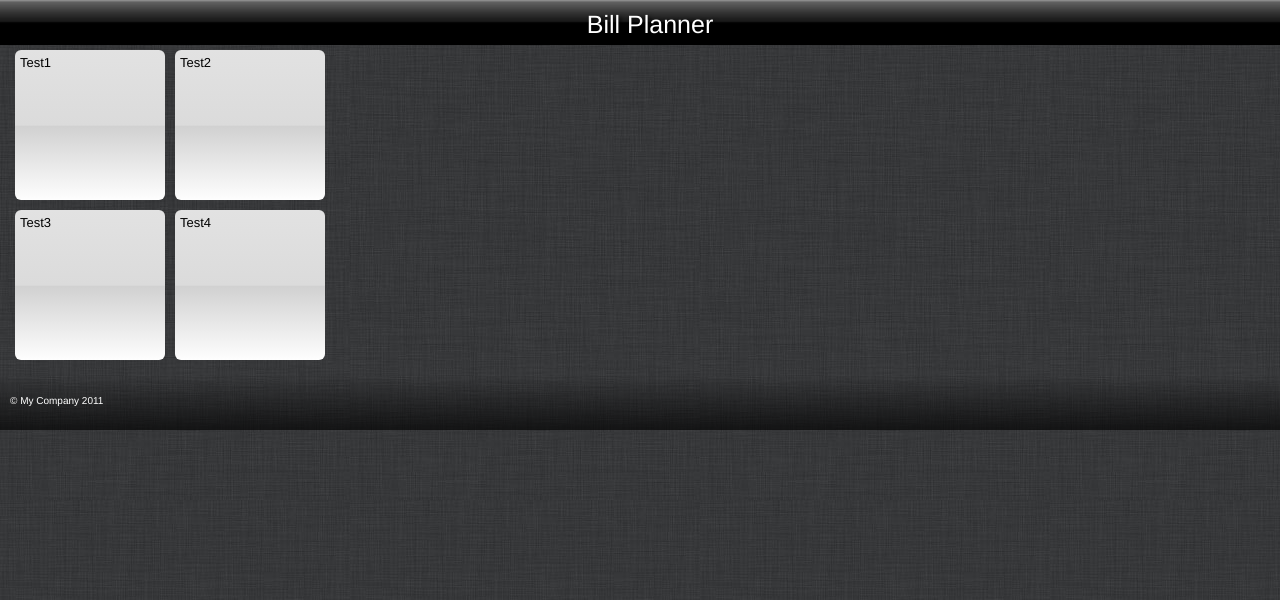
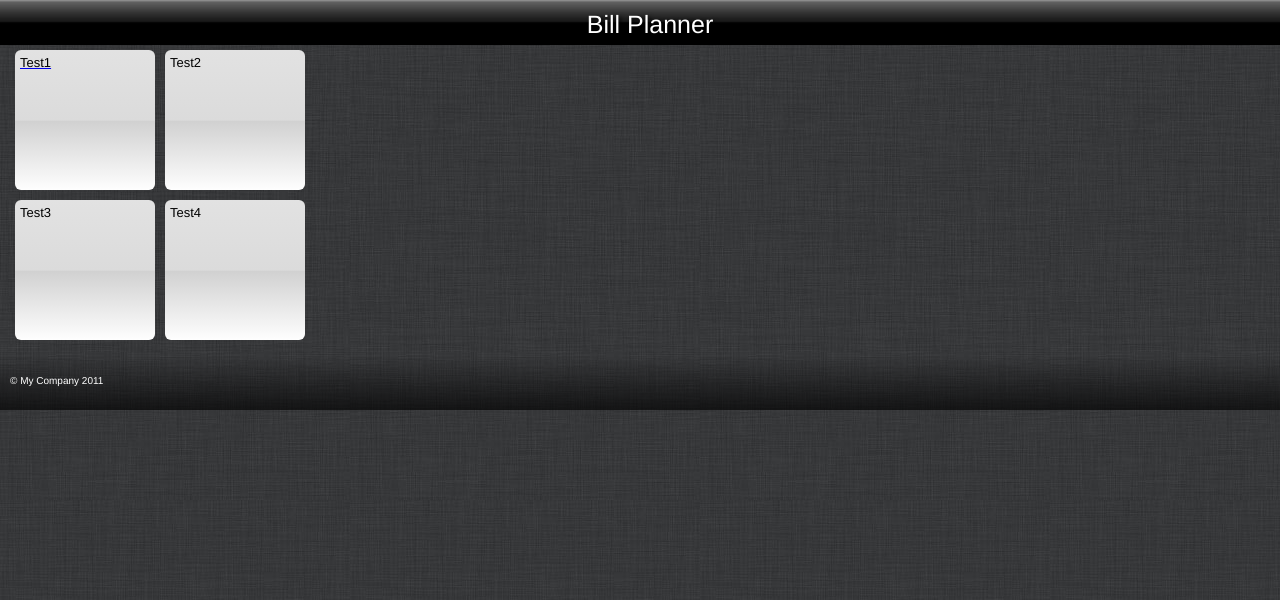
Before and after one commit to atljeremy/Bill-Planner, a PHP site: page / in a window 1280 px wide. Shown: the top 600 px of the page. Run offline with PHP 8.4, Linux system fonts and the light colour scheme.

Commit message:
updated grid block side, activated links to go to add item and back to index.

```diff
--- a/additem.html
+++ b/additem.html
@@ -35,7 +35,7 @@ Simple HTML5 / Javascript Mobile Web Form
   <body id="PAGETOP">
 
     <div id="header">
-      <a href="#">
+      <a href="index.html">
       <div id="gridIcon"><img src="i/grid.png" alt="Add A New Bill"/></div>
       </a>
       <span id="headerTitle">Bill Planner</span>
--- a/css/styles.css
+++ b/css/styles.css
@@ -64,8 +64,8 @@ body {
 .gridBlock {
   color: #000;
   background: #FF0000;
-  width: 140px;
-  height: 140px;
+  width: 130px;
+  height: 130px;
   padding: 5px;
   -webkit-border-radius: 6px;
   -moz-border-radius: 6px;
--- a/index.html
+++ b/index.html
@@ -43,7 +43,7 @@ Simple HTML5 / Javascript Mobile Web Form
     <div id="grid">
       <div class="row">
         <div class="cell">
-          <div class="gridBlock">Test1</div>
+          <a href="additem.html"><div class="gridBlock">Test1</div></a>
         </div>
         <div class="cell">
           <div class="gridBlock">Test2</div>
```
